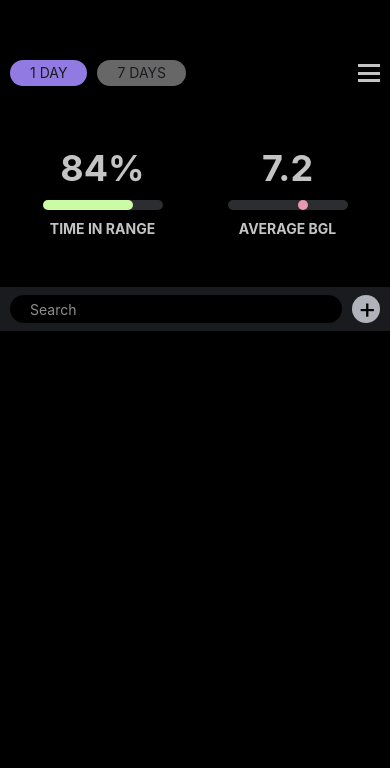
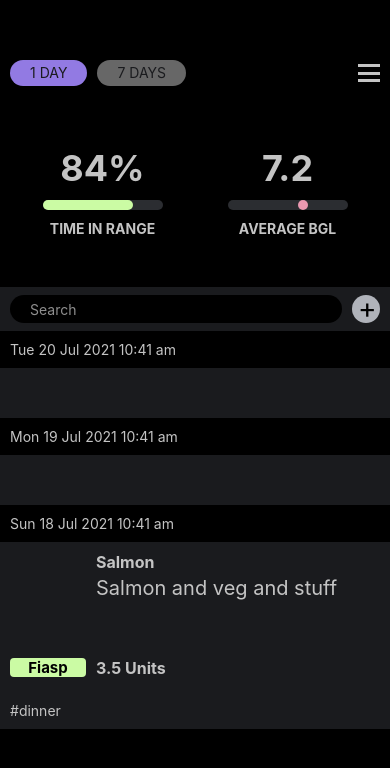
Before and after one commit to andrewsel/levels, a React Native app: screen / in a window 390 px wide. Shown: the top 768 px of the page. Built offline with nearby package versions, Linux system fonts and the light colour scheme.

Commit message:
feat: display entries date order

```diff
--- a/App.js
+++ b/App.js
@@ -14,12 +14,12 @@ import Add from './components/Add';
 /*
 
 TO DO
-
-- Sort entry list by date
 - Search
 - Add tag
 - Image resizing
 - Graph page
+- Avg bgl
+- Time in Range
 - Settings
 -- Import data from Health
 -- Edit Insulin Types
@@ -68,28 +68,36 @@ const App = () => {
     },
   });
   const [entryList, setEntryList] = useState([
-    // {
-    //   id: 'bd7acbea-c1b1-46c2-aed5-3ad53abb28ba',
-    //   time: '2021-07-18T10:41:41.363Z',
-    //   tags: ['dinner'],
-    //   insulins: [
-    //     {
-    //       id: '983khjf98fad98',
-    //       partType: parts.insulin,
-    //       insulinNumber: 3.5,
-    //       insulinId: 'cioaf9832',
-    //     },
-    //   ],
-    //   foods: [
-    //     {
-    //       id: '983khjf9khja78fad98',
-    //       partType: parts.food,
-    //       title: 'Salmon',
-    //       desc: 'Salmon and veg and stuff',
-    //       image: '',
-    //     },
-    //   ],
-    // },
+    {
+      id: 'bd7acbea-c1b1-46c2-aed5-3ad53abb28ba',
+      time: '2021-07-18T10:41:41.363Z',
+      tags: ['dinner'],
+      insulins: [
+        {
+          id: '983khjf98fad98',
+          partType: parts.insulin,
+          insulinNumber: 3.5,
+          insulinId: 'cioaf9832',
+        },
+      ],
+      foods: [
+        {
+          id: '983khjf9khja78fad98',
+          partType: parts.food,
+          title: 'Salmon',
+          desc: 'Salmon and veg and stuff',
+          image: '',
+        },
+      ],
+    },
+    {
+      id: '12bd7acbea-c1b1-46c2-aed5-3ad53abb28ba',
+      time: '2021-07-20T10:41:41.363Z',
+    },
+    {
+      id: '2bd7acbea-c1b1-46c2-aed5-3ad53abb28ba',
+      time: '2021-07-19T10:41:41.363Z',
+    },
   ]);
 
   const handlePressAuthHealthKit = () => {
--- a/components/Entry.js
+++ b/components/Entry.js
@@ -2,6 +2,7 @@ import React from 'react';
 import {View, StyleSheet, Image, Text, FlatList} from 'react-native';
 import {colour, fontSize, spacing, radius} from '../styles/styles';
 import moment from 'moment';
+import {v4 as uuid} from 'uuid';
 
 const Entry = ({entry, insulinTypes}) => {
   const renderFood = ({item}) => {
@@ -73,21 +74,24 @@ const Entry = ({entry, insulinTypes}) => {
         <FlatList
           data={entry.foods}
           renderItem={renderFood}
-          listKey={(f, index) => f.id + index.toString()}
+          listKey={uuid()}
+          keyExtractor={(f, index) => f.id + index.toString()}
         />
       </View>
       <View style={s.box}>
         <FlatList
           data={entry.notes}
           renderItem={renderNote}
-          listKey={(n, index) => n.id + index.toString()}
+          listKey={uuid()}
+          keyExtractor={(n, index) => n.id + index.toString()}
         />
       </View>
       <View style={s.box}>
         <FlatList
           data={entry.insulins}
           renderItem={renderInsulin}
-          listKey={(i, index) => i.id + index.toString()}
+          listKey={uuid()}
+          keyExtractor={(i, index) => i.id + index.toString()}
         />
       </View>
       <View style={s.box}>
@@ -96,7 +100,8 @@ const Entry = ({entry, insulinTypes}) => {
             style={s.tagContainer}
             data={entry.tags}
             renderItem={renderTag}
-            listKey={(t, index) => t.id + index.toString()}
+            listKey={uuid()}
+            keyExtractor={tag => tag}
           />
         </View>
       </View>
--- a/components/EntryList.js
+++ b/components/EntryList.js
@@ -1,6 +1,7 @@
 import React from 'react';
 import {View, FlatList} from 'react-native';
 import Entry from './Entry';
+import moment from 'moment';
 
 const EntryList = ({entryList, insulinTypes}) => {
   const renderItem = ({item}) => (
@@ -10,8 +11,9 @@ const EntryList = ({entryList, insulinTypes}) => {
   return (
     <View>
       <FlatList
-        data={entryList}
+        data={entryList.sort((a, b) => moment(b.time).diff(a.time))}
         renderItem={renderItem}
+        listKey="entries"
         keyExtractor={item => item.id}
       />
     </View>
```
